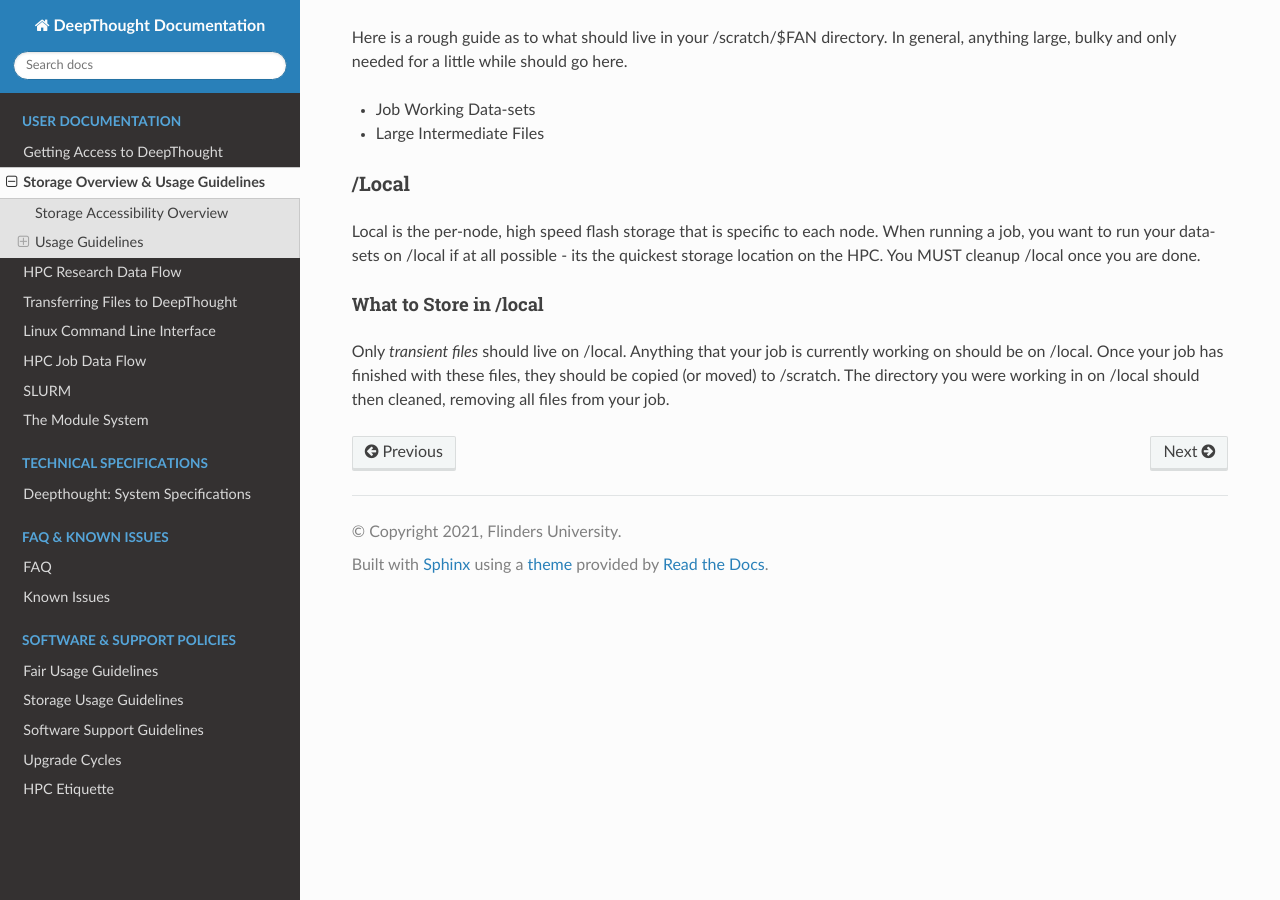
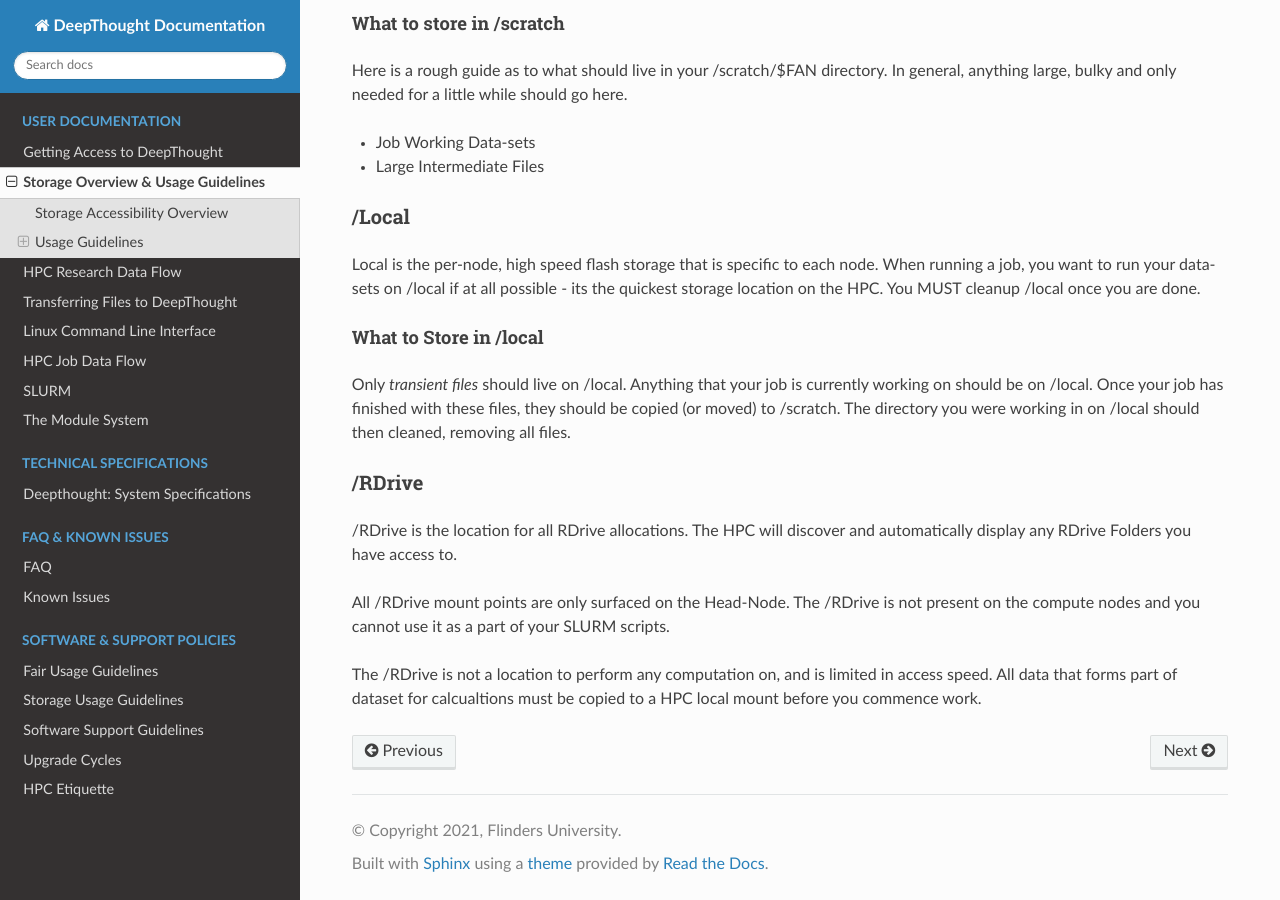
Before and after one commit to flindersuni/DeepThoughtHPC-docs, a Sphinx documentation site: the page built from docs/source/Storage/storageusage.rst, in a window 1280 px wide and 900 px high, scrolled down 1698 px. Built offline with Sphinx 7.4.7 and the Read the Docs theme 2.0.0, drawn with Linux system fonts in a browser that asks for light colours; some of the changed text lies outside the part shown.

Commit message:
RDrive Storage Explanation

```diff
--- a/docs/source/Storage/storageusage.rst
+++ b/docs/source/Storage/storageusage.rst
@@ -6,7 +6,7 @@ The HPC is a little different that your desktop at home when it comes to storage
 So, before we start putting files onto the HPC, its best you know where to put them in the first place.
 
 On DeepThought, are two main storage tiers. Firstly our bulk storage is the 'Scratch' area - and is slower, spinning Hard-Disk Drives (HDD's).
-The smaller, hyper-fast NVMe Solid-State Drives (SSD's) are located at /local and is much smaller. For the exact specifications and capacities, see the `System Specifications`_.
+The hyper-fast NVMe Solid-State Drives (SSD's) are located at /local and are much smaller. For the exact specifications and capacities, see the `System Specifications`_.
 
 There is a critical difference between these two locations. The /scratch area is a common storage area. You can access it from all of the login, management and compute nodes on the HPC. This is not the same as /local, which is only available on each compute node.  That is - if you job is running on Node001, the /local only exists on that particular node - you cannot access it anywhere else on the HPC.
 
@@ -17,19 +17,21 @@ Storage Accessibility Overview
 ################################
 As general guide, the following table presents the overall storage for the HPC.
 
-+---------------------+--------------------------+-----------------------+
-| Filesystem Location | Accessible From          | Capacity              |
-+=====================+==========================+=======================+
-| /scratch            |    All Nodes             | ~250TB                |
-+---------------------+--------------------------+-----------------------+
-| /home               | All Nodes                |    ~12TB              |
-+---------------------+--------------------------+-----------------------+
-| /local              | Individual Compute Nodes | ~400GB or ~1.5TB      |
-+---------------------+--------------------------+-----------------------+
-| /r_drive/\<folder>  |               Head Nodes | N/A                   |
-+---------------------+--------------------------+-----------------------+
++---------------------+--------------------------+-------------------------------------+
+| Filesystem Location | Accessible From          | Capacity                            |
++=====================+==========================+=====================================+
+| /scratch            |    All Nodes             | ~250TB                              |
++---------------------+--------------------------+-------------------------------------+
+| /home               | All Nodes                |    ~12TB                            |
++---------------------+--------------------------+-------------------------------------+
+| /local              | Individual Compute Nodes | ~400GB or ~1.5TB                    |
++---------------------+--------------------------+-------------------------------------+
+| /r_drive/\<folder>  |               Head Nodes | N/A                                 |
++---------------------+--------------------------+-------------------------------------+
+| /RDrive             |  Head Nodes              | Variable, Size of R-Drive Allocation|
++---------------------+--------------------------+-------------------------------------+
 
-.. attention:: /The r_drive/ location is NOT the University R:\\ Drive - the ability to move data between R:\\ and the HPC is currently undergoing testing.
+.. attention:: /The r_drive/ location is NOT the University R:\\ Drive. It is a remnany from eRSA that is being phased out to the University R:\\ Drive.
 
 The /r_drive/ locations are data mount points from the now defunct eRSA Project and are slowly being phased out. Any point under /r_drive/ will *auto mount on access*. Just attempt to touch or change to the correct directory under the /r_drive/ path and the HPC will handle this automatically for you. Until you do this, the directory **will be invisible**.
 
@@ -78,4 +80,15 @@ Local is the per-node, high speed flash storage that is specific to each node. W
 What to Store in /local
 ^^^^^^^^^^^^^^^^^^^^^^^^^
 
-Only *transient files* should live on /local. Anything that your job is currently working on should be on /local. Once your job has finished with these files, they should be copied (or moved) to /scratch. The directory you were working in on /local should then cleaned, removing all files from your job.
+Only *transient files* should live on /local. Anything that your job is currently working on should be on /local. Once your job has finished with these files, they should be copied (or moved) to /scratch. The directory you were working in on /local should then cleaned, removing all files.
+
+===========
+/RDrive
+===========
+
+/RDrive is the location for all RDrive allocations.  The HPC will discover and automatically display any RDrive Folders you have access to.
+
+All /RDrive mount points are only surfaced on the Head-Node. The /RDrive is not present on the compute nodes and you cannot use it as a part of your SLURM scripts.
+
+The /RDrive is not a location to perform any computation on, and is limited in access speed. All data that forms part of dataset for calcualtions
+must be copied to a HPC local mount before you commence work.
```
